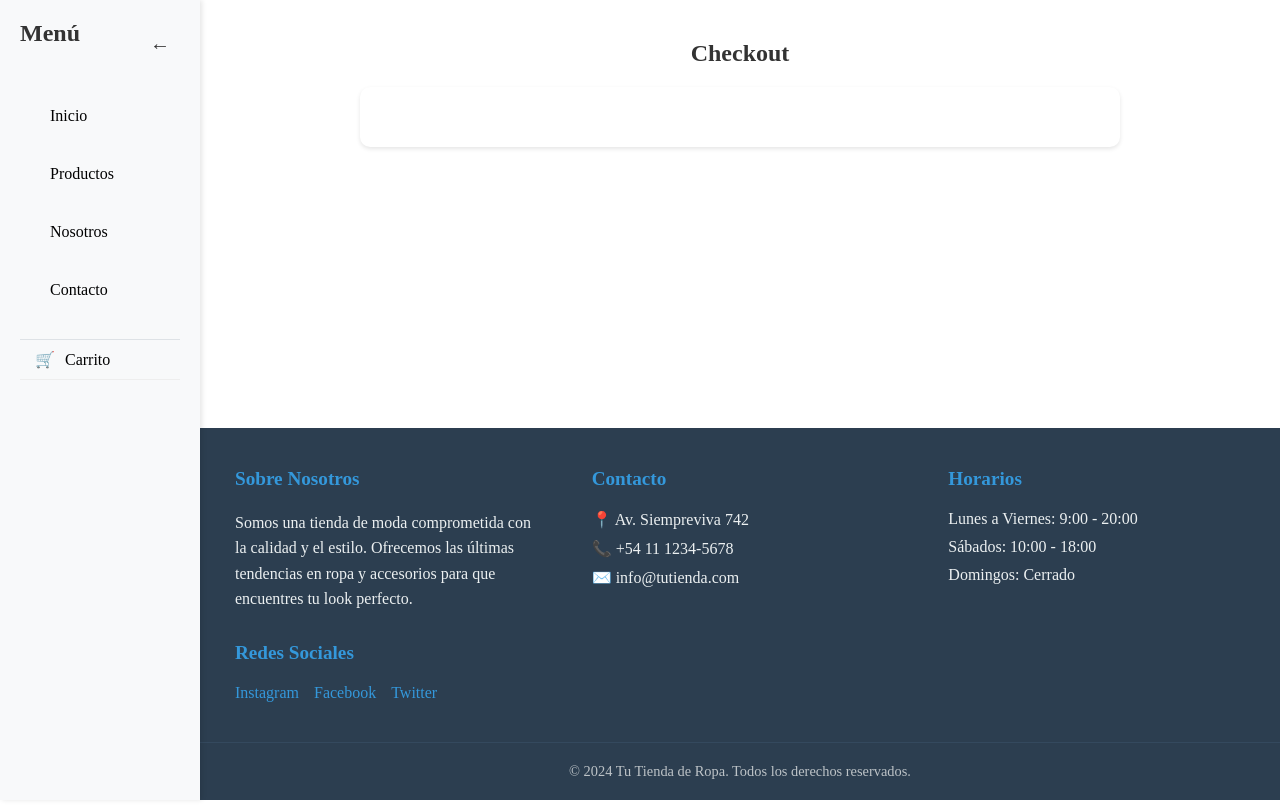
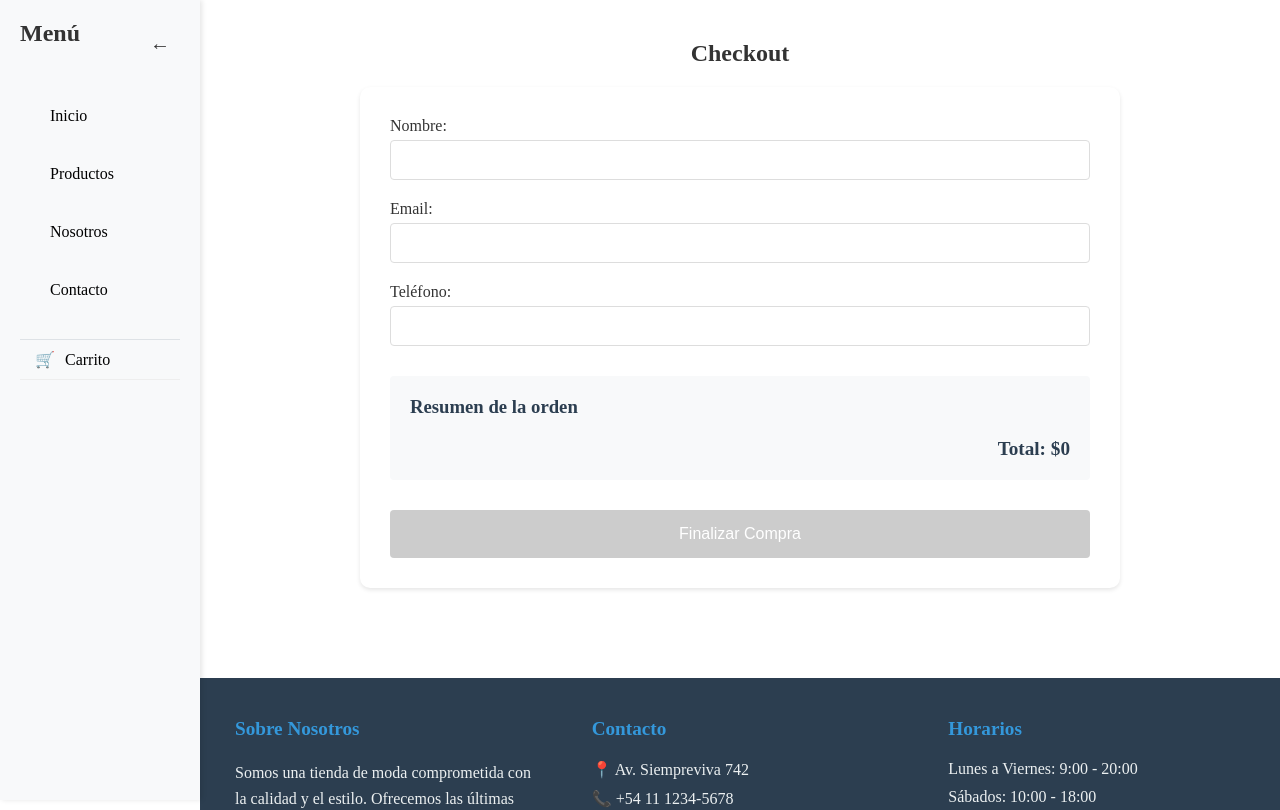
Before and after one commit to leandroalegre/NavegaLasRutas-Alegre, a React (Vite) app: page /checkout in a window 1280 px wide. Shown: the top 810 px of the page. Built offline with nearby package versions, Linux system fonts and the light colour scheme; the HTML template or start-up script is replaced by a standard one.

Commit message:
Fix: Checkout

```diff
--- a/src/components/Checkout/Checkout.jsx
+++ b/src/components/Checkout/Checkout.jsx
@@ -49,6 +49,9 @@ const Checkout = () => {
                 total: getTotalPrice()
             };
 
+            console.log('Enviando orden:', orderData);
+            console.log('Items en el carrito:', cart);
+
             const orderId = await createOrder(orderData);
 
             if (orderId) {
@@ -73,6 +76,17 @@ const Checkout = () => {
         }
     };
 
+    if (orderStatus.orderId) {
+        return (
+            <div className="checkout-success">
+                <h2>¡Gracias por tu compra!</h2>
+                <p>Tu orden ha sido procesada con éxito.</p>
+                <p>Número de orden: {orderStatus.orderId}</p>
+                <button onClick={() => navigate('/')}>Volver a la tienda</button>
+            </div>
+        );
+    }
+
     return (
         <div className="checkout-container">
             <h2>Checkout</h2>
@@ -82,7 +96,54 @@ const Checkout = () => {
                 </div>
             )}
             <form onSubmit={handleSubmit} className="checkout-form">
-                {/* ... resto del formulario ... */}
+                <div className="form-group">
+                    <label htmlFor="nombre">Nombre:</label>
+                    <input
+                        type="text"
+                        id="nombre"
+                        value={formData.nombre}
+                        onChange={(e) => setFormData({...formData, nombre: e.target.value})}
+                        required
+                    />
+                </div>
+                <div className="form-group">
+                    <label htmlFor="email">Email:</label>
+                    <input
+                        type="email"
+                        id="email"
+                        value={formData.email}
+                        onChange={(e) => setFormData({...formData, email: e.target.value})}
+                        required
+                    />
+                </div>
+                <div className="form-group">
+                    <label htmlFor="telefono">Teléfono:</label>
+                    <input
+                        type="tel"
+                        id="telefono"
+                        value={formData.telefono}
+                        onChange={(e) => setFormData({...formData, telefono: e.target.value})}
+                        required
+                    />
+                </div>
+                <div className="order-summary">
+                    <h3>Resumen de la orden</h3>
+                    <ul>
+                        {cart.map(item => (
+                            <li key={item.id}>
+                                {item.nombre} x {item.quantity} - ${item.precio * item.quantity}
+                            </li>
+                        ))}
+                    </ul>
+                    <p className="total">Total: ${getTotalPrice()}</p>
+                </div>
+                <button
+                    type="submit"
+                    className="submit-button"
+                    disabled={orderStatus.loading || !cart || cart.length === 0}
+                >
+                    {orderStatus.loading ? 'Procesando...' : 'Finalizar Compra'}
+                </button>
             </form>
         </div>
     );
--- a/src/components/pages/ProductList/ProductList.jsx
+++ b/src/components/pages/ProductList/ProductList.jsx
@@ -2,10 +2,6 @@ import { useState, useEffect } from 'react';
 import { useCart } from '../../../context/CartContext';
 import { getProducts } from '../../../services/firebaseServices';
 import './ProductList.css';
-
-const getImageUrl = (id) => {
-    return new URL(`../../../public/imagenes/${id}.jpg`, import.meta.url).href;
-};
 
 export const ProductList = () => {
     const [selectedCategory, setSelectedCategory] = useState('Todos');
@@ -17,6 +13,7 @@ export const ProductList = () => {
         const fetchProducts = async () => {
             try {
                 const productsData = await getProducts();
+                console.log('Productos cargados:', productsData);
                 setProducts(productsData);
                 setLoading(false);
             } catch (error) {
```
Also changed, not shown: src/services/firebaseServices.js (+15 -0 lines).
